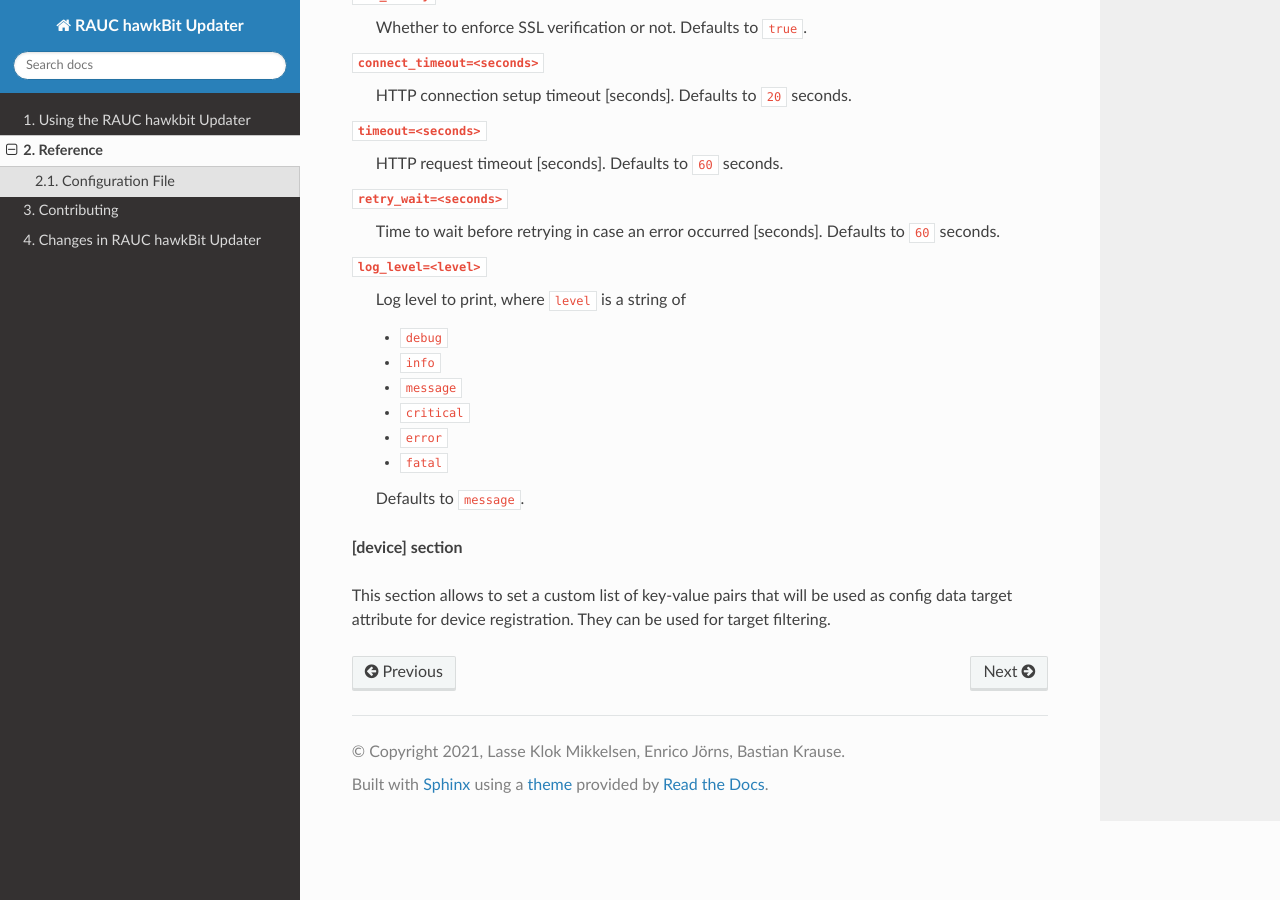
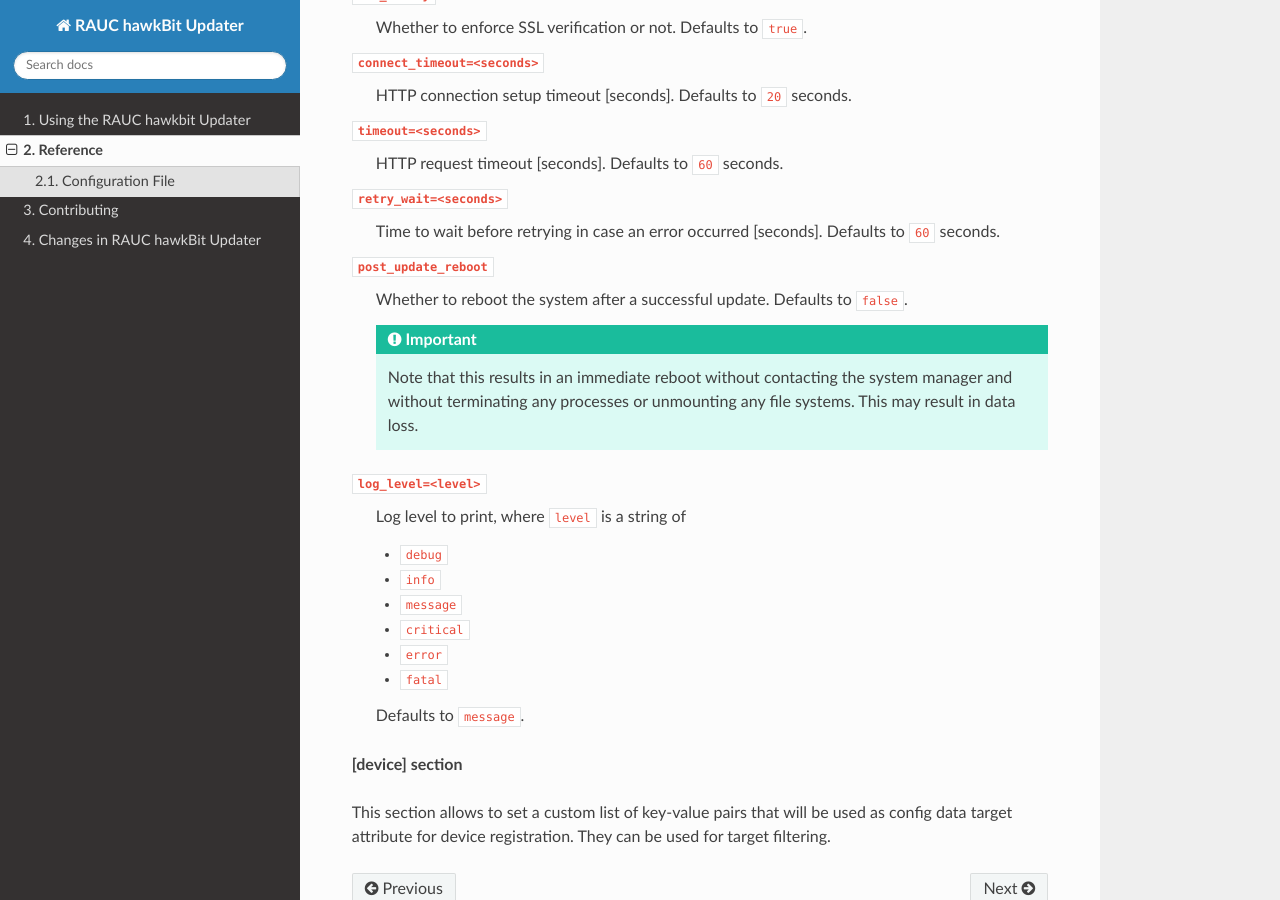
Before and after one commit to rauc/rauc-hawkbit-updater, a Sphinx documentation site: the page built from docs/reference.rst, in a window 1280 px wide and 900 px high, scrolled down 1605 px. Built offline with Sphinx 7.4.7 and the Read the Docs theme 2.0.0, drawn with Linux system fonts in a browser that asks for light colours.

Commit message:
docs: reference: add the recently introduced "post_update_reboot" option
This adds the recently introduced "post_update_reboot" option with an
explanation what it does and what it doesn't.

Signed-off-by: Bastian Krause <bst@pengutronix.de>

```diff
--- a/docs/reference.rst
+++ b/docs/reference.rst
@@ -88,6 +88,15 @@
   Time to wait before retrying in case an error occurred [seconds].
   Defaults to ``60`` seconds.
 
+``post_update_reboot``
+  Whether to reboot the system after a successful update.
+  Defaults to ``false``.
+
+  .. important::
+    Note that this results in an immediate reboot without contacting the system
+    manager and without terminating any processes or unmounting any file systems.
+    This may result in data loss.
+
 ``log_level=<level>``
   Log level to print, where ``level`` is a string of
 
```
